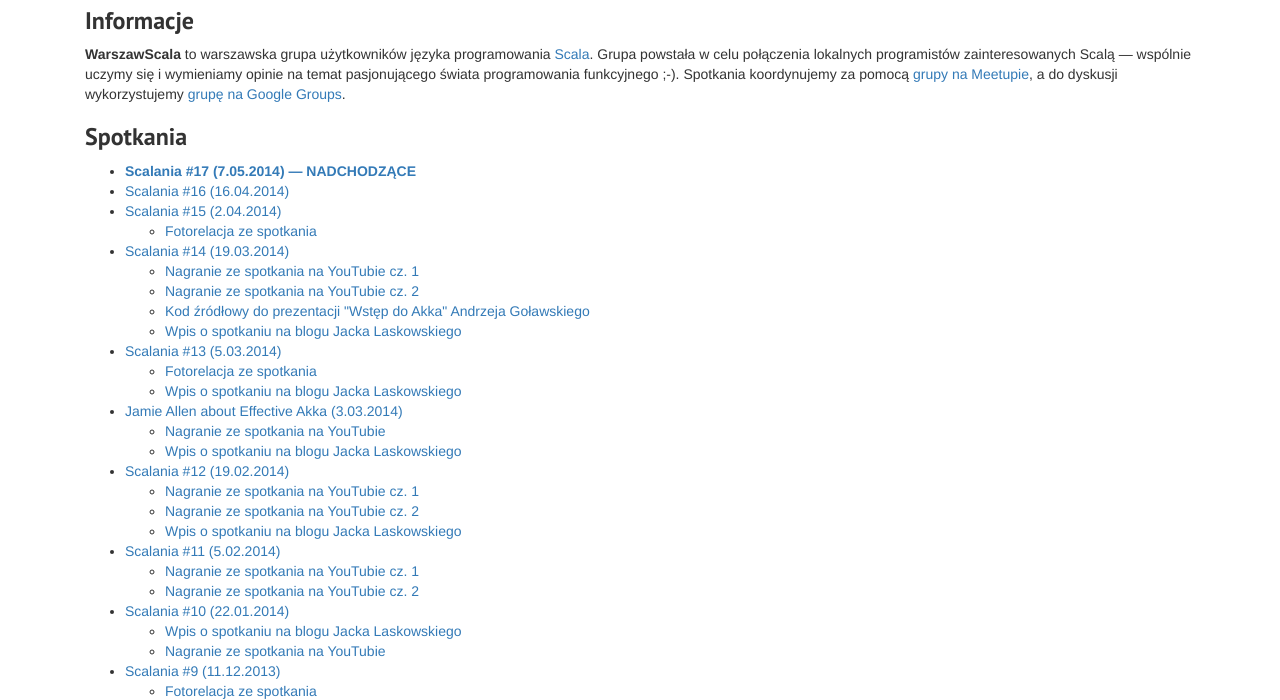
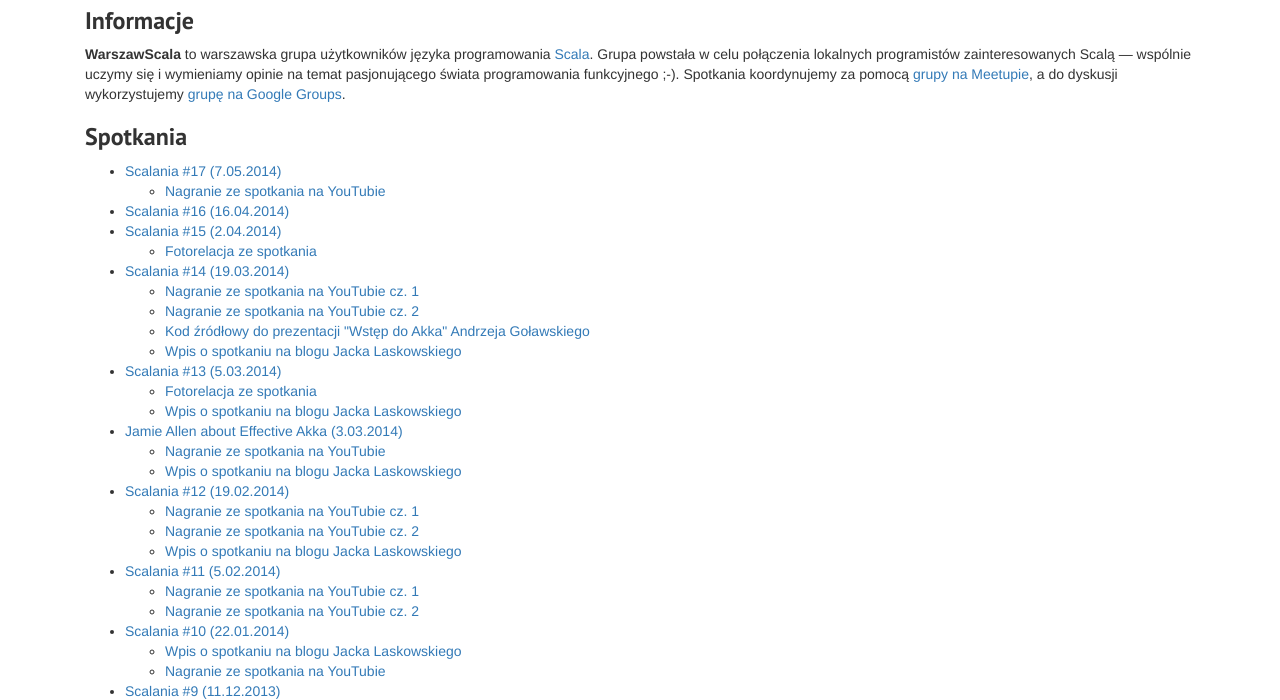
Before and after one commit to WarsawScala/WarsawScala.github.io, a plain HTML site: page index.html in a window 1280 px wide. Shown: the part 106-806 px from the top of the page. Drawn offline with nearby package versions, Linux system fonts and the light colour scheme.

Commit message:
Scalania #16

```diff
--- a/index.html
+++ b/index.html
@@ -44,7 +44,10 @@
           <ul>
             <!-- ### -->
             <li>
-              <a href="http://www.meetup.com/WarszawScaLa/events/178436812"><strong>Scalania #17 (7.05.2014) &mdash; NADCHODZĄCE</strong></a>
+              <a href="http://www.meetup.com/WarszawScaLa/events/178436812">Scalania #17 (7.05.2014)</a>
+	      <ul>
+		<li><a href="https://www.youtube.com/watch?v=dI3Y6aNHnX4">Nagranie ze spotkania na YouTubie</a></li>
+	      </ul>
             </li>
             <!-- ### -->
             <li>
```
Also changed, not shown: en/index.html (+4 -1 lines).
